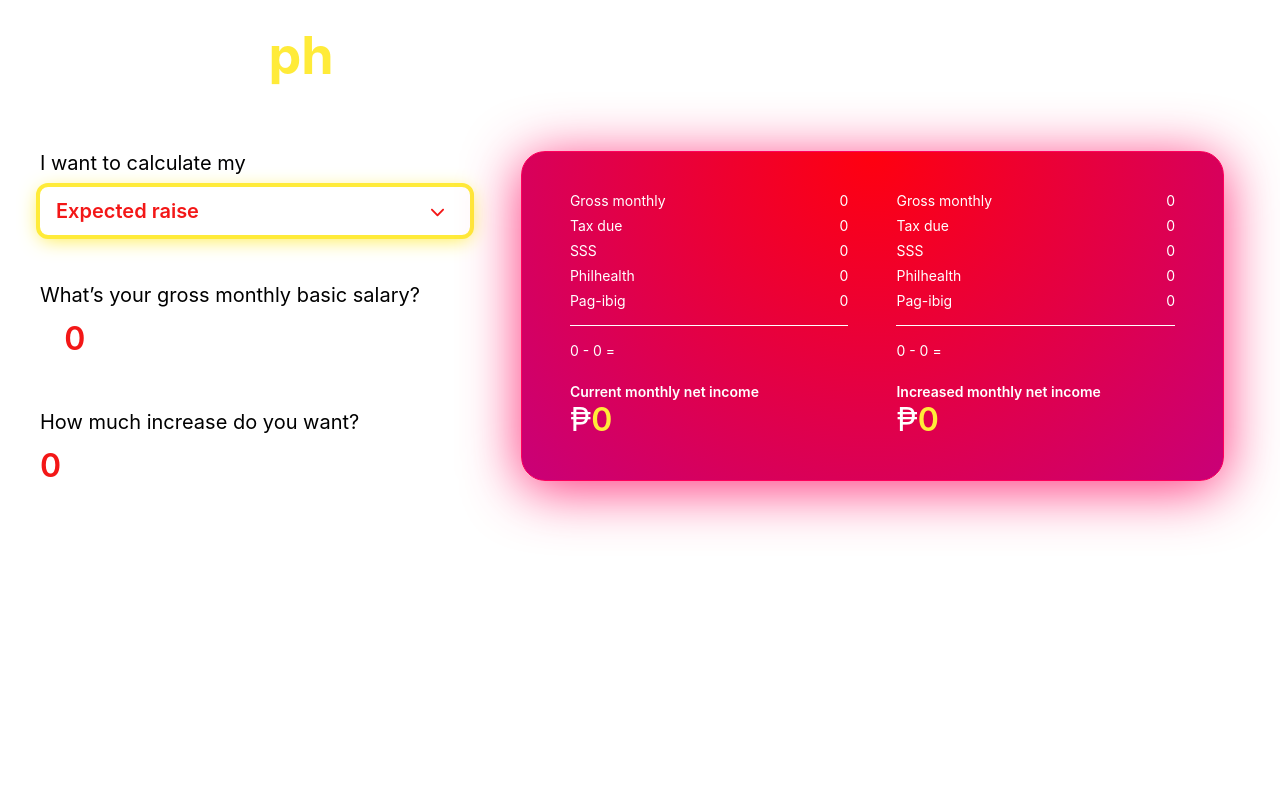
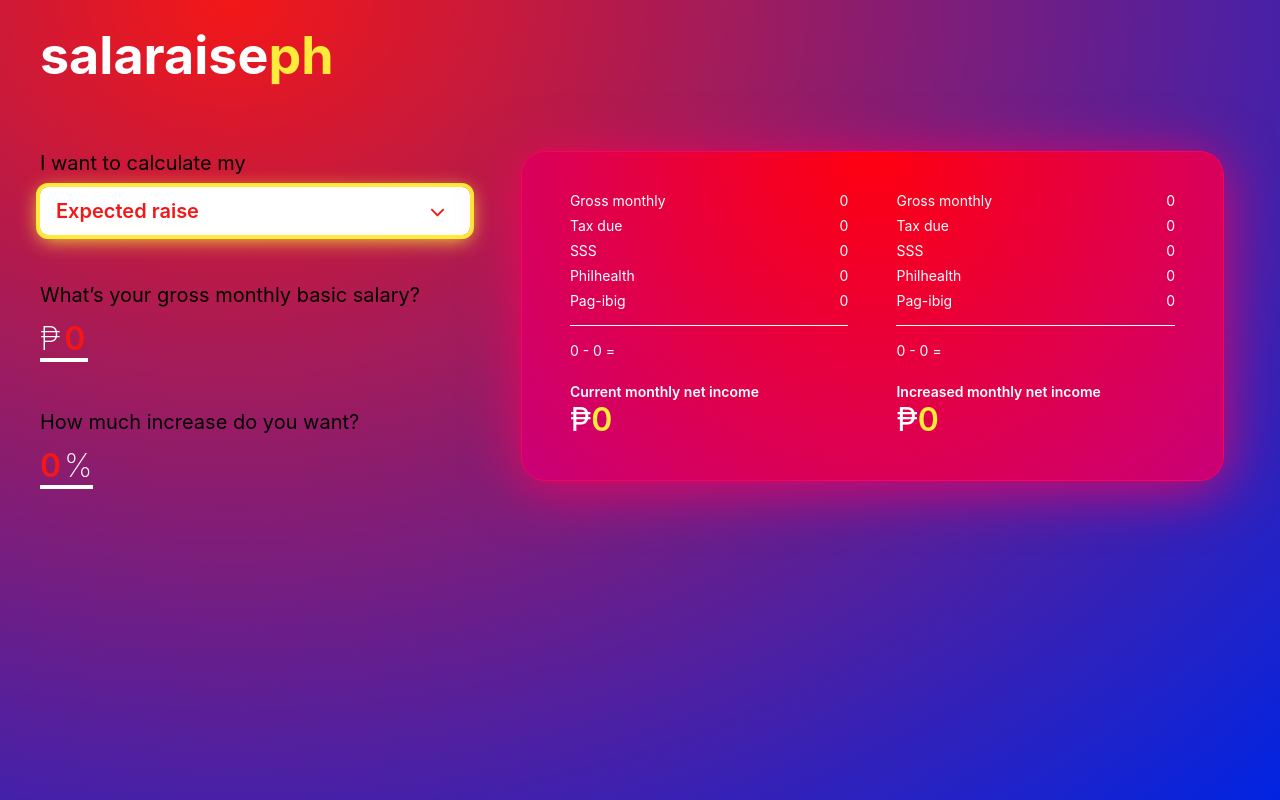
Before and after one commit to mjaysona/salaraise, a Next.js app: page / in a window 1280 px wide. Built offline with nearby package versions, Linux system fonts and the light colour scheme; a web font is replaced by a local one.

Commit message:
Background css changes

```diff
--- a/styles/globals.scss
+++ b/styles/globals.scss
@@ -2,6 +2,16 @@ html {
   font-family: 'MuseoModerno', -apple-system, BlinkMacSystemFont, Segoe UI, Roboto, Oxygen,
     Ubuntu, Cantarell, Fira Sans, Droid Sans, Helvetica Neue, sans-serif;
   font-size: 20px;
+  /* ff 3.6+ */
+  background-image:-moz-radial-gradient(ellipse at 18% 0%, rgba(243, 23, 23, 1) 0%, rgba(0, 36, 227, 1) 100%);
+  /* safari 5.1+,chrome 10+ */
+  background-image:-webkit-radial-gradient(ellipse at 18% 0%, rgba(243, 23, 23, 1) 0%, rgba(0, 36, 227, 1) 100%);
+  /* opera 11.10+ */
+  background-image:-o-radial-gradient(ellipse at 18% 0%, rgba(243, 23, 23, 1) 0%, rgba(0, 36, 227, 1) 100%);
+  /* ie 10+ */
+  background-image:-ms-radial-gradient(ellipse at 18% 0%, rgba(243, 23, 23, 1) 0%, rgba(0, 36, 227, 1) 100%);
+  /* global 92%+ browsers support */
+  background-image:radial-gradient(ellipse at 18% 0%, rgba(243, 23, 23, 1) 0%, rgba(0, 36, 227, 1) 100%);
 }
 
 html,
@@ -50,19 +60,6 @@ main {
   }
   body {
     color: white;
-
-    background-repeat: no-repeat;
-    background-attachment: fixed;
-    /* ff 3.6+ */
-    background:-moz-radial-gradient(ellipse at 18% 0%, rgba(243, 23, 23, 1) 0%, rgba(0, 36, 227, 1) 100%);
-    /* safari 5.1+,chrome 10+ */
-    background:-webkit-radial-gradient(ellipse at 18% 0%, rgba(243, 23, 23, 1) 0%, rgba(0, 36, 227, 1) 100%);
-    /* opera 11.10+ */
-    background:-o-radial-gradient(ellipse at 18% 0%, rgba(243, 23, 23, 1) 0%, rgba(0, 36, 227, 1) 100%);
-    /* ie 10+ */
-    background:-ms-radial-gradient(ellipse at 18% 0%, rgba(243, 23, 23, 1) 0%, rgba(0, 36, 227, 1) 100%);
-    /* global 92%+ browsers support */
-    background:radial-gradient(ellipse at 18% 0%, rgba(243, 23, 23, 1) 0%, rgba(0, 36, 227, 1) 100%);
   }
 }
 
```
